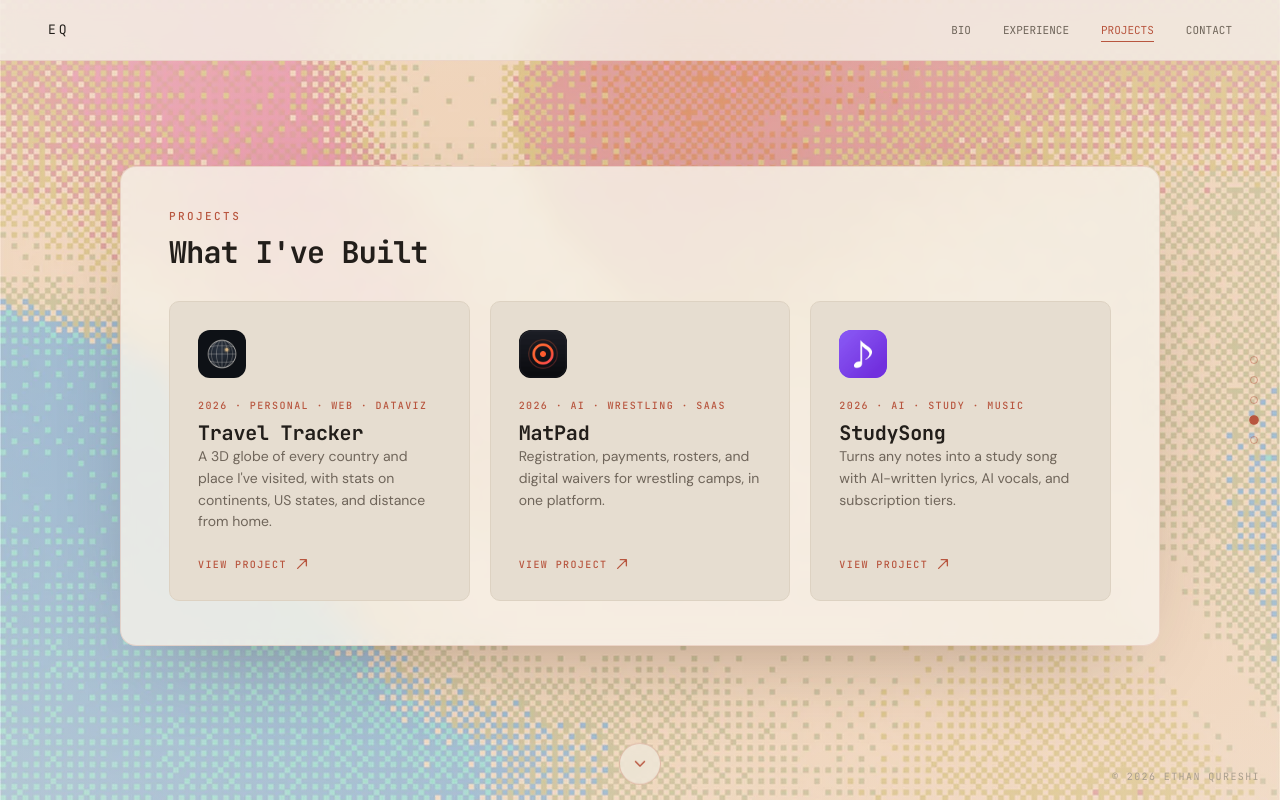
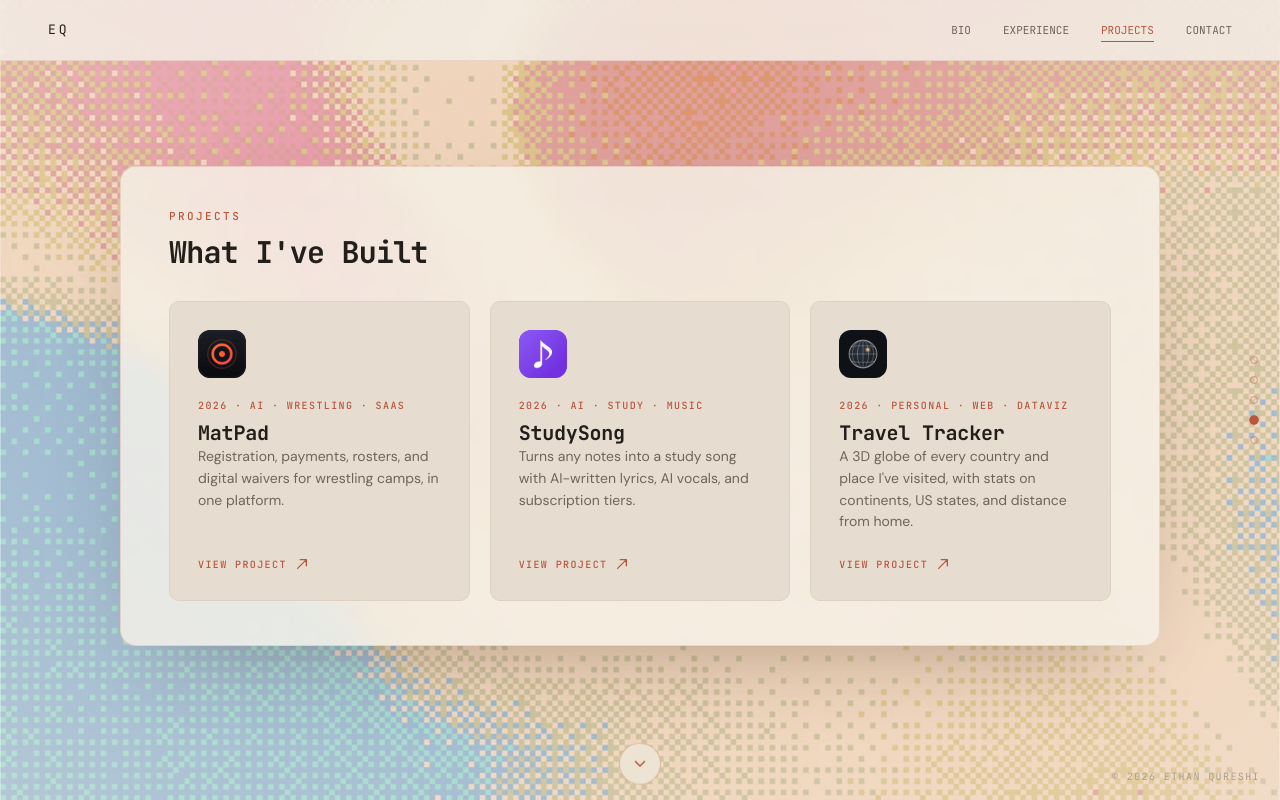
Before and after one commit to ethanqureshi/ethanqureshi-com, a Next.js app: page / in a window 1280 px wide. Both pictures are taken after a click on the button "PROJECTS". Built offline with nearby package versions, Linux system fonts and the light colour scheme.

Commit message:
Reorder Projects: MatPad, StudySong, Travel Tracker
Co-Authored-By: WOZCODE <contact@withwoz.com>

```diff
--- a/components/ProjectsSection.tsx
+++ b/components/ProjectsSection.tsx
@@ -2,17 +2,6 @@ import Image from "next/image";
 import Reveal from "./Reveal";
 
 const projects = [
-  {
-    href: "https://travel-map-swart-five.vercel.app/",
-    logo: "/travel-icon.png",
-    logoAlt: "Travel Tracker",
-    logoBg: "#0e1116",
-    imgSize: 56,
-    label: "2026 · Personal · Web · Dataviz",
-    title: "Travel Tracker",
-    description:
-      "A 3D globe of every country and place I've visited, with stats on continents, US states, and distance from home.",
-  },
   {
     href: "https://matpad.app",
     logo: "/matpad-icon.png",
@@ -34,6 +23,17 @@ const projects = [
     title: "StudySong",
     description:
       "Turns any notes into a study song with AI-written lyrics, AI vocals, and subscription tiers.",
+  },
+  {
+    href: "https://travel-map-swart-five.vercel.app/",
+    logo: "/travel-icon.png",
+    logoAlt: "Travel Tracker",
+    logoBg: "#0e1116",
+    imgSize: 56,
+    label: "2026 · Personal · Web · Dataviz",
+    title: "Travel Tracker",
+    description:
+      "A 3D globe of every country and place I've visited, with stats on continents, US states, and distance from home.",
   },
 ];
 
```
